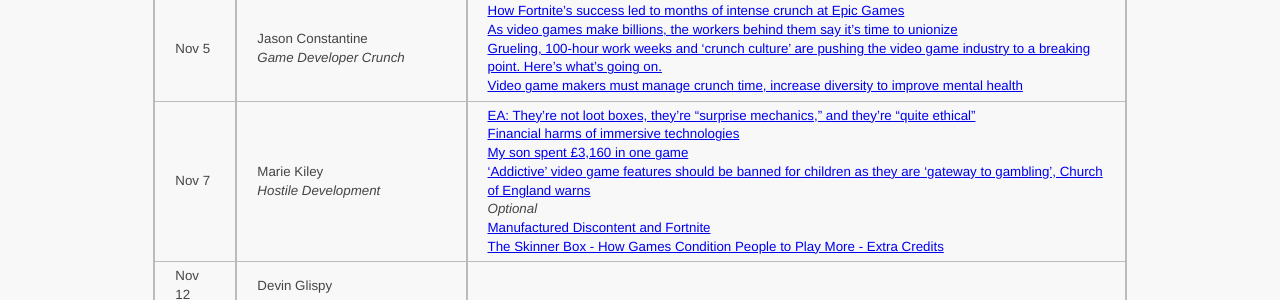
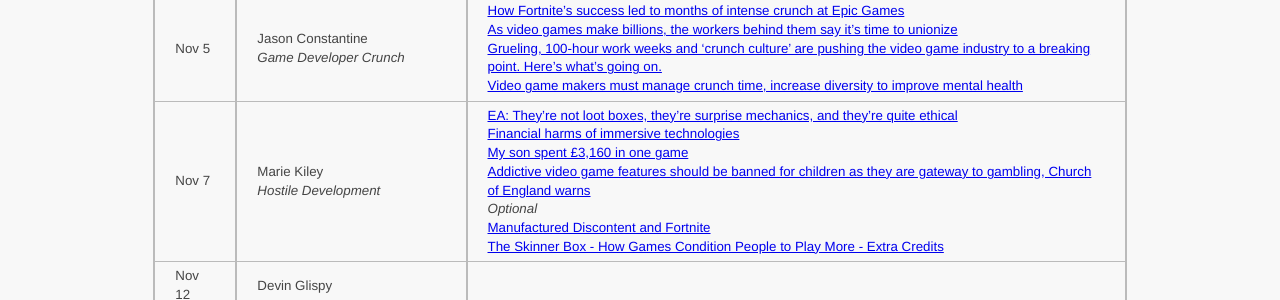
Before and after one commit to ycpcs/cs456-fall2019, a Jekyll site: the page built from schedule/index.md, in a window 1280 px wide. Shown: the part 1604-1904 px from the top of the page. Built offline with Jekyll 4.4.1, drawn with Linux system fonts in a browser that asks for light colours.

Commit message:
fix links
fix links

```diff
--- a/schedule/index.md
+++ b/schedule/index.md
@@ -35,7 +35,7 @@ All reading materials can be accessed via [Schmidt Library](http://library.ycp.e
 > Oct 29  | Duncan Smucker <br /> *Google vs. Oracle* | [Oracle v. Google](https://www.eff.org/cases/oracle-v-google) <br /> [A Non-Apocalypse: APIs, Copyright, and Fair Use](https://www.wired.com/insights/2014/05/non-apocalypse-apis-copyright-fair-use/) <br /> [API Copyright and Why You Should Care](https://smartbear.com/blog/test-and-monitor/api-copyright-and-why-you-should-care/) <br /> [The Oracle v. Google Java API copyright showdown might move to the US Supreme Court](https://jaxenter.com/oracle-google-java-api-154904.html) |
 > Oct 31  | Sam Kiser <br /> *Hacking* | [Apple strongly denies Bloomberg’s Chinese hacking report, call for retraction](https://www.macworld.com/article/3310613/apple-strongly-denies-bloombergs-chinese-hacking-report.html) <br /> [The Big Hack: How China Used a Tiny Chip to Infiltrate U.S. Companies](https://www.bloomberg.com/news/features/2018-10-04/the-big-hack-how-china-used-a-tiny-chip-to-infiltrate-america-s-top-companies) <br /> [iPhone Hack: Google Warns 1 Billion Apple Users They May Have Been Attacked](https://www.forbes.com/sites/zakdoffman/2019/08/30/google-shocks-1-billion-iphone-users-with-malicious-hack-warning/#53565cb12524) <br /> [Every store, business, and retailer that has been recently hacked](https://mashable.com/2018/04/04/every-store-retailer-hacked/) |
 > Nov 5   | Jason Constantine <br /> *Game Developer Crunch* | [How Fortnite’s success led to months of intense crunch at Epic Games](https://www.polygon.com/2019/4/23/18507750/fortnite-work-crunch-epic-games) <br /> [As video games make billions, the workers behind them say it’s time to unionize](https://www.latimes.com/business/technology/la-fi-tn-video-game-union-movement-20190412-story.html) <br /> [Grueling, 100-hour work weeks and 'crunch culture' are pushing the video game industry to a breaking point. Here's what's going on.](https://www.businessinsider.com/video-game-development-problems-crunch-culture-ea-rockstar-epic-explained-2019-5) <br /> [Video game makers must manage crunch time, increase diversity to improve mental health](https://www.usatoday.com/story/tech/gaming/2019/07/09/layoffs-crunch-time-hurting-video-game-workers-mental-health/1681531001/)|
-> Nov 7   | Marie Kiley <br /> *Hostile Development* | [EA: They’re not loot boxes, they’re “surprise mechanics,” and they’re “quite ethical”](https://www.youtube.com/watch?v=nVYEqaFZJWo) <br /> [Financial harms of immersive technologies](https://publications.parliament.uk/pa/cm201719/cmselect/cmcumeds/1846/184606.htm) <br /> [My son spent £3,160 in one game](https://www.bbc.com/news/technology-48925623) <br /> ['Addictive' video game features should be banned for children as they are 'gateway to gambling', Church of England warns](https://www.telegraph.co.uk/news/2019/09/15/addictive-video-game-features-should-banned-children-gateway/) <br /> *Optional* <br /> [Manufactured Discontent and Fortnite](https://www.youtube.com/watch?v=dPHPNgIihR0) <br /> [The Skinner Box - How Games Condition People to Play More - Extra Credits](https://www.youtube.com/watch?v=tWtvrPTbQ_c) |
+> Nov 7   | Marie Kiley <br /> *Hostile Development* | [EA: They’re not loot boxes, they’re surprise mechanics, and they’re quite ethical](https://www.youtube.com/watch?v=nVYEqaFZJWo) <br /> [Financial harms of immersive technologies](https://publications.parliament.uk/pa/cm201719/cmselect/cmcumeds/1846/184606.htm) <br /> [My son spent £3,160 in one game](https://www.bbc.com/news/technology-48925623) <br /> [Addictive video game features should be banned for children as they are gateway to gambling, Church of England warns](https://www.telegraph.co.uk/news/2019/09/15/addictive-video-game-features-should-banned-children-gateway/) <br /> *Optional* <br /> [Manufactured Discontent and Fortnite](https://www.youtube.com/watch?v=dPHPNgIihR0) <br /> [The Skinner Box - How Games Condition People to Play More - Extra Credits](https://www.youtube.com/watch?v=tWtvrPTbQ_c) |
 > Nov 12  | Devin Glispy   | |
 > Nov 14  | Chris Garrety  | |
 > Nov 19  | Brad Ruser     | |
```
